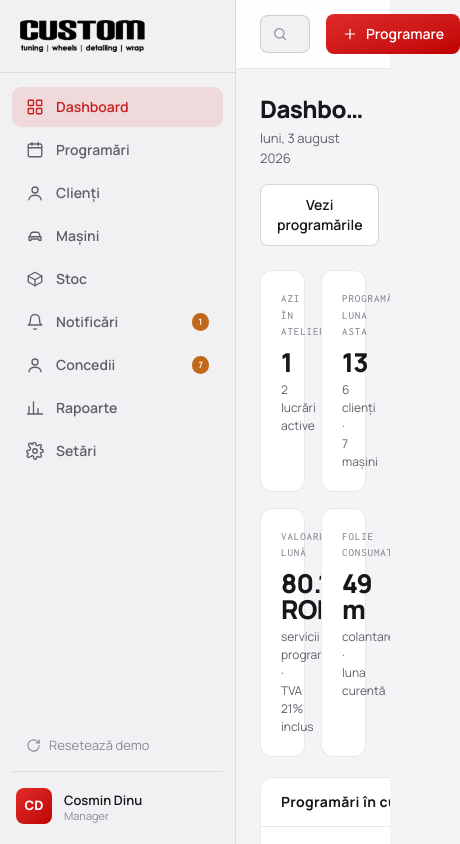
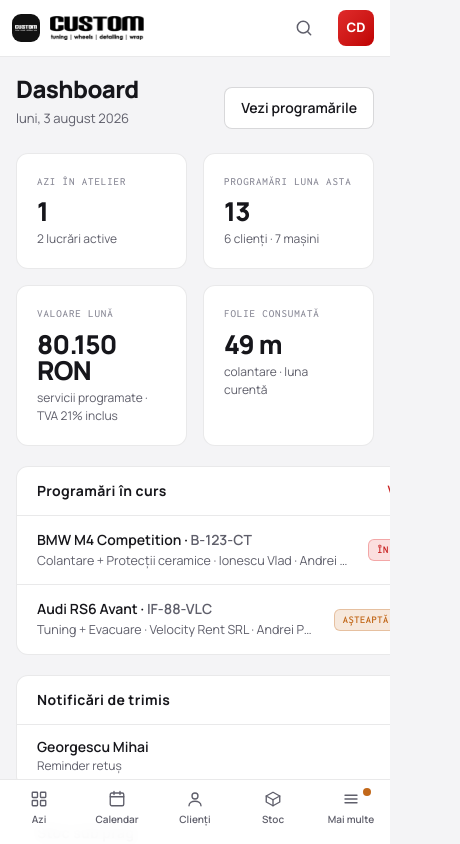
Before and after one commit to radulescuandrew/custom-tuning-app, a React (Vite) app: page / in a window 390 px wide. Shown: the whole page, 460 px wide, since content can reach past the window. Built offline with nearby package versions, Linux system fonts and the light colour scheme.

Commit message:
feat: AppLayout renders a mobile shell below the md breakpoint

```diff
--- a/src/components/AppLayout.tsx
+++ b/src/components/AppLayout.tsx
@@ -1,7 +1,13 @@
-import { NavLink, Outlet, useNavigate } from 'react-router-dom'
-import { useMemo, useState } from 'react'
+import { NavLink, Outlet, useLocation, useNavigate } from 'react-router-dom'
+import { useState } from 'react'
 import { cx, initials } from '@/lib/utils'
-import { ROLE_LABEL, canSeeTimeOff, carName, clientName, useCurrentUser, useStore } from '@/data/store'
+import { ROLE_LABEL, canSeeTimeOff, useCurrentUser, useStore } from '@/data/store'
+import { useIsDesktop } from '@/hooks/useMediaQuery'
+import { MobileHeader } from './mobile/MobileHeader'
+import { SearchOverlay, useGlobalSearch } from './mobile/SearchOverlay'
+import { BottomTabBar } from './mobile/BottomTabBar'
+import { MoreSheet } from './mobile/MoreSheet'
+import { Fab } from './mobile/Fab'
 import {
   IconBell,
   IconBox,
@@ -33,27 +39,7 @@ const NAV = [
 function GlobalSearch() {
   const [q, setQ] = useState('')
   const nav = useNavigate()
-  const { clients, cars, jobs } = useStore()
-
-  const results = useMemo(() => {
-    const s = q.trim().toLowerCase()
-    if (s.length < 2) return []
-    const out: { label: string; sub: string; to: string }[] = []
-    clients.forEach((c) => {
-      const name = clientName(c)
-      if ([name, c.phone, c.vatId, c.cnp].join(' ').toLowerCase().includes(s))
-        out.push({ label: name, sub: c.phone || 'client', to: `/clienti/${c.id}` })
-    })
-    cars.forEach((c) => {
-      if ([carName(c), c.plate, c.vin].join(' ').toLowerCase().includes(s))
-        out.push({ label: carName(c), sub: c.plate, to: `/masini/${c.id}` })
-    })
-    jobs.forEach((j) => {
-      if (j.code.toLowerCase().includes(s))
-        out.push({ label: j.code, sub: 'programare', to: `/programari/${j.id}` })
-    })
-    return out.slice(0, 8)
-  }, [q, clients, cars, jobs])
+  const results = useGlobalSearch(q).slice(0, 8)
 
   return (
     <div className="relative w-full max-w-md">
@@ -92,7 +78,7 @@ function GlobalSearch() {
 function Toasts() {
   const toasts = useStore((s) => s.toasts)
   return (
-    <div className="pointer-events-none fixed right-6 bottom-6 z-[60] flex flex-col gap-2">
+    <div className="pointer-events-none fixed top-3 right-3 left-3 z-[60] flex flex-col gap-2 md:top-auto md:right-6 md:bottom-6 md:left-auto">
       {toasts.map((t) => (
         <div
           key={t.id}
@@ -111,6 +97,32 @@ function Toasts() {
 }
 
 export default function AppLayout() {
+  const isDesktop = useIsDesktop()
+  const nav = useNavigate()
+  const { pathname } = useLocation()
+  const [search, setSearch] = useState(false)
+  const [more, setMore] = useState(false)
+
+  if (isDesktop) return <DesktopShell />
+
+  const showFab = pathname === '/azi' || pathname === '/programari'
+
+  return (
+    <div className="flex h-dvh flex-col">
+      <MobileHeader onOpenSearch={() => setSearch(true)} onOpenMore={() => setMore(true)} />
+      <main className="min-h-0 flex-1 overflow-y-auto px-4 pt-4 pb-[calc(env(safe-area-inset-bottom)+72px)]">
+        <Outlet />
+      </main>
+      {showFab && <Fab label="Programare nouă" onClick={() => nav('/programari/nou')} />}
+      <BottomTabBar onOpenMore={() => setMore(true)} />
+      <MoreSheet open={more} onClose={() => setMore(false)} />
+      <SearchOverlay open={search} onClose={() => setSearch(false)} />
+      <Toasts />
+    </div>
+  )
+}
+
+function DesktopShell() {
   const nav = useNavigate()
   const reset = useStore((s) => s.reset)
   const staff = useStore((s) => s.staff)
```
